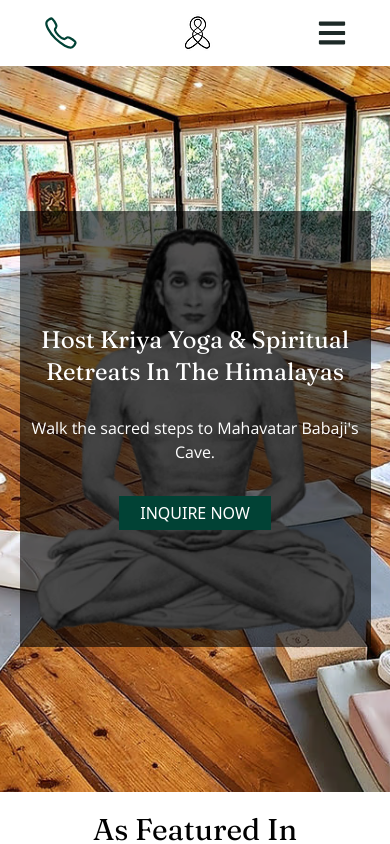
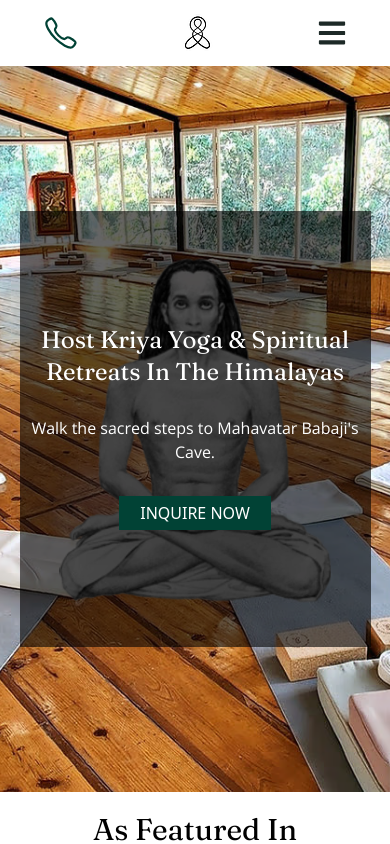
Before and after one commit to Sumitkumar01/dunagiri, a React (Create React App) app: page / in a window 390 px wide. Shown: the top 844 px of the page. Built offline with nearby package versions, Linux system fonts and the light colour scheme.

Commit message:
issue fox

```diff
--- a/src/App.scss
+++ b/src/App.scss
@@ -66,10 +66,12 @@
 
 .homebanner-h{
   height: 75%;
+  background-size: 20rem;
 }
 
 @media (width<768px) {
   .homebanner-h{
     height: 60%;
+    background-size: 17rem;
   }
 }
--- a/src/pages/Home/Banner.jsx
+++ b/src/pages/Home/Banner.jsx
@@ -12,7 +12,7 @@ function Banner() {
       >
         <div
           className="bg-no-repeat bg-center bg-contain w-[min(90%,60rem)] homebanner-h"
-          style={{ backgroundImage: `url(${bgImg})`, backgroundSize: "20rem" }}
+          style={{ backgroundImage: `url(${bgImg})` }}
         >
           <div className="flex items-center flex-col justify-center gap-4 h-full  bg-[rgba(0,0,0,.6)] ">
             <h1 className="lg:text-6xl text-2xl font-normal text-clrWhite text-center capitalize mb-3 ff-f">
--- a/src/pages/Home/FifthSection.jsx
+++ b/src/pages/Home/FifthSection.jsx
@@ -53,7 +53,7 @@ function FifthSection() {
       {data.map((item, i) => (
         <div
           key={i}
-          className="bg-cover border lg:flex items-end py-10 border-clrDarkGreen bg-current bg-no-repeat lg:h-[70vh] md:h-[60vh] h-max"
+          className="bg-cover border lg:flex items-end py-10 border-clrDarkGreen bg-current bg-no-repeat lg:h-[90vh] md:h-[60vh] h-max"
           style={{ backgroundImage: `url(${item.imgUrl})` }}
         >
           <div
```
